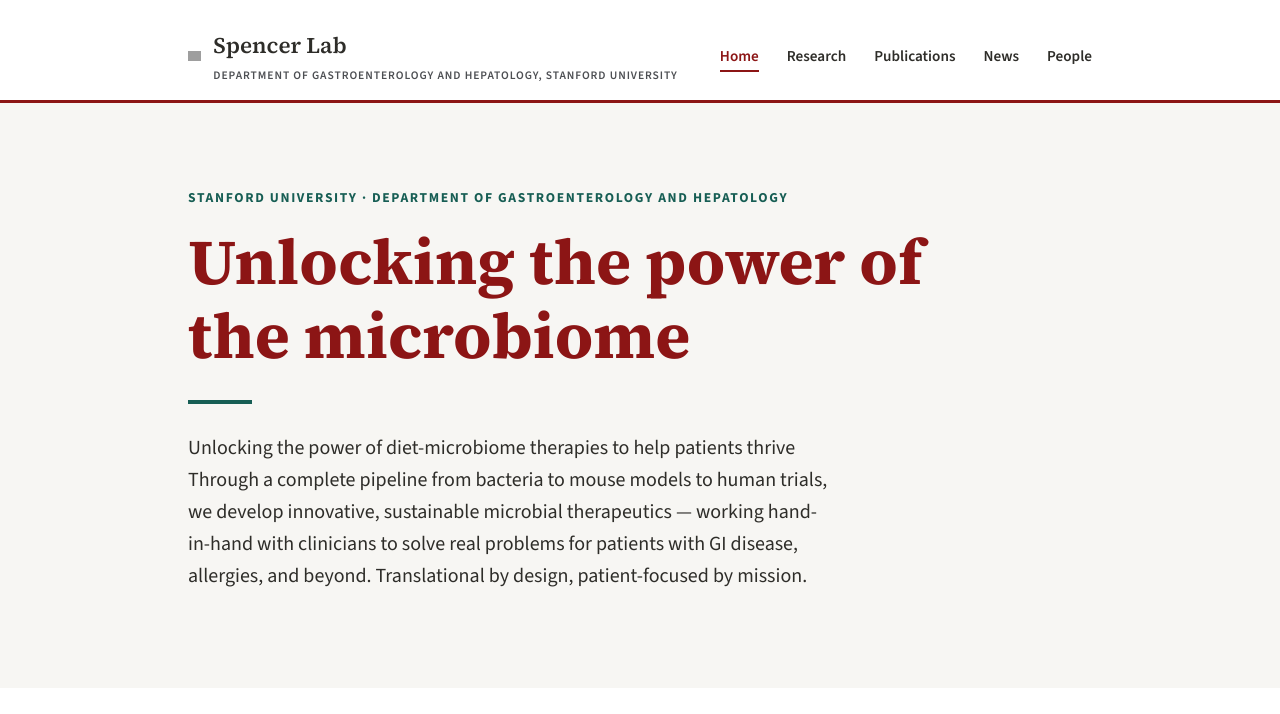
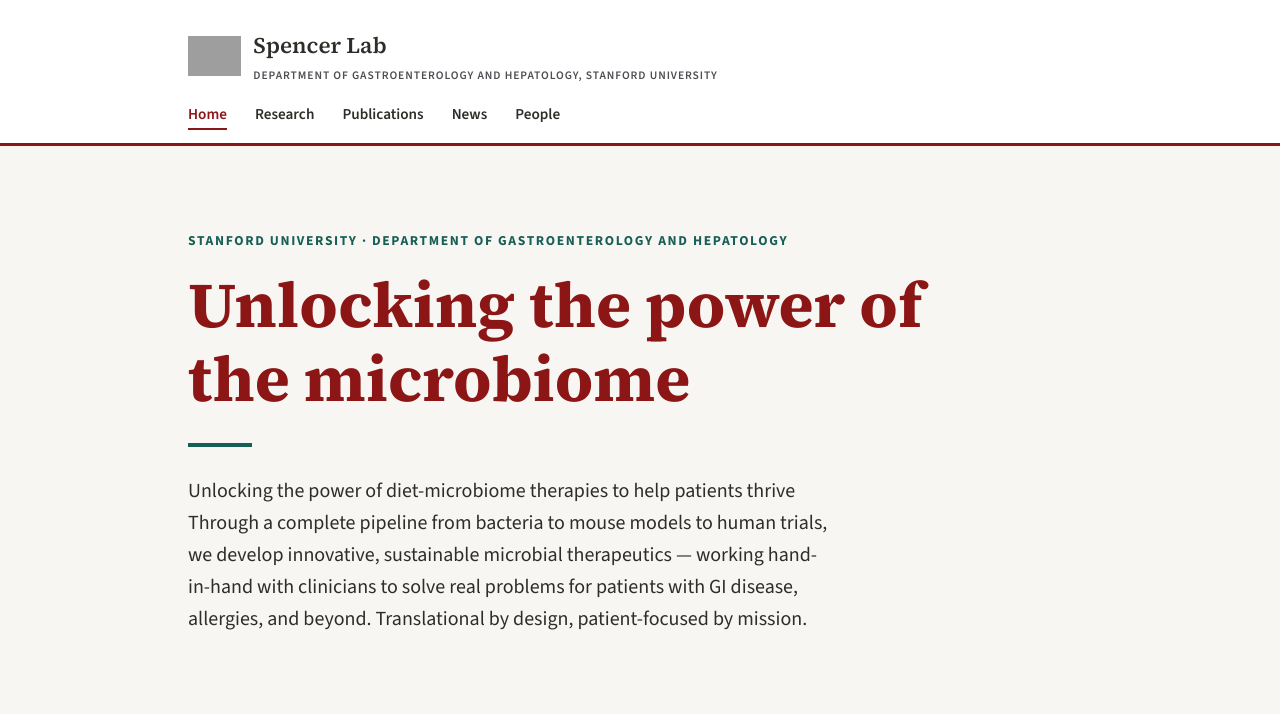
Before and after one commit to gargollo/spencer_lab, a Jekyll site: the page built from index.html, in a window 1280 px wide. Shown: the top 714 px of the page. Built offline with Jekyll 4.4.1, drawn with Linux system fonts in a browser that asks for light colours; grey boxes are pictures that could not be loaded.

Commit message:
Update style.css

```diff
--- a/assets/css/style.css
+++ b/assets/css/style.css
@@ -485,7 +485,7 @@ nav.main-nav a.active {
   gap: 12px;
 }
 .site-logo {
-  height: 10px;
+  height: 40px;
   width: auto;
   display: block;
 }
```
